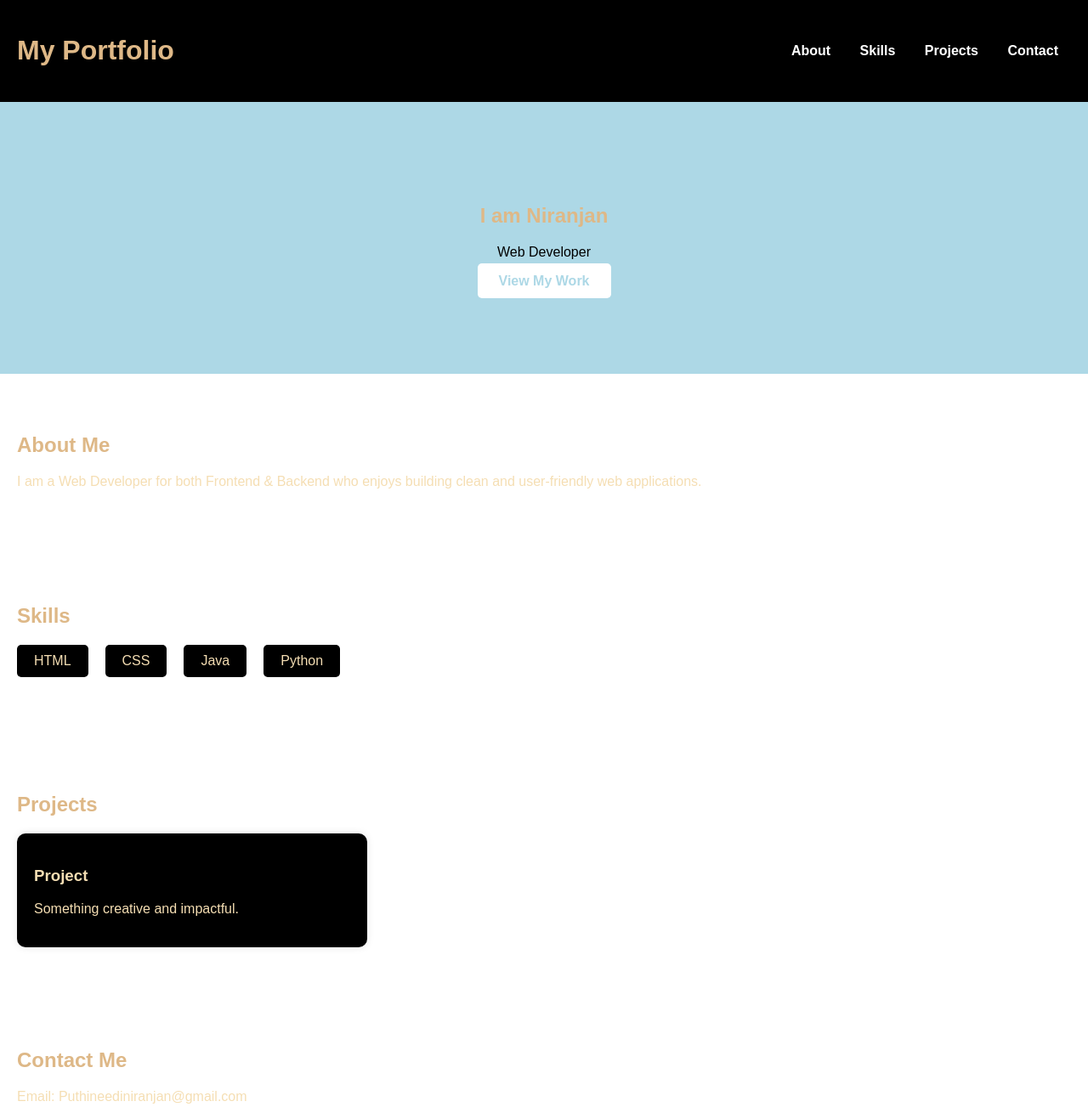
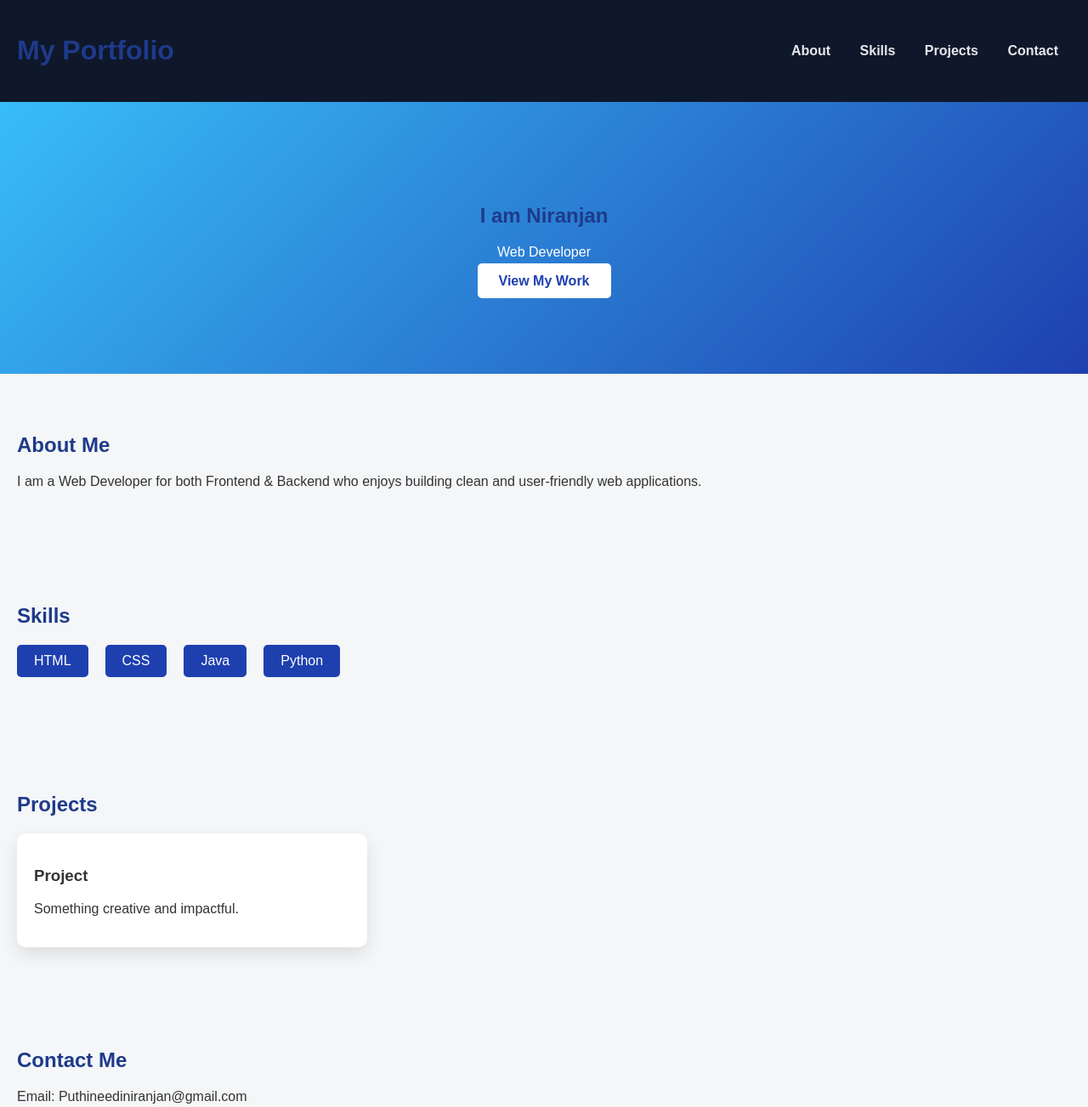
Before and after one commit to Niranjan1555/Personal-Portfolio, a plain HTML site: page index.html in a window 1280 px wide. Shown: the whole page at 85% size. Drawn offline with Linux system fonts and the light colour scheme.

Commit message:
Add files via upload

```diff
--- a/style1.css
+++ b/style1.css
@@ -1,14 +1,13 @@
-
 body {
     margin: 0;
     padding: 0;
     font-family: Arial, sans-serif;
-    background: white;
-    color: wheat;
+    background: #f4f6f8;
+    color: #333;
 }
 
 h1, h2 {
-    color: burlywood;
+    color: #1e3a8a;
 }
 
 header {
@@ -16,47 +15,46 @@ header {
     justify-content: space-between;
     align-items: center;
     padding: 20px;
-    background: black;
+    background: #0f172a;
     color: white;
 }
 
 header nav a {
     margin: 0 15px;
-    color: white;
+    color: #e5e7eb;
     text-decoration: none;
     font-weight: bold;
 }
 
 header nav a:hover {
-    color: black;
+    color: #38bdf8;
 }
+
 #hero {
     text-align: center;
     padding: 100px 20px;
-    background: lightblue;
-    color: black;
-}
-
-#hero span {
-    color: black;
+    background: linear-gradient(135deg, #38bdf8, #1e40af);
+    color: white;
 }
 
 .btn {
     padding: 12px 25px;
     background: white;
-    color: lightblue;
+    color: #1e40af;
     border-radius: 5px;
     text-decoration: none;
     font-weight: bold;
 }
 
 .btn:hover {
-    background: black;
+    background: #0f172a;
+    color: white;
 }
 
 #about, #skills, #projects, #contact {
     padding: 50px 20px;
 }
+
 
 .skill-list {
     list-style: none;
@@ -67,7 +65,8 @@ header nav a:hover {
 
 .skill-list li {
     padding: 10px 20px;
-    background: black;
+    background: #1e40af;
+    color: white;
     border-radius: 5px;
 }
 
@@ -78,10 +77,15 @@ header nav a:hover {
 }
 
 .project-card {
-    background: black;
+    background: white;
     padding: 20px;
     width: 30%;
     min-width: 250px;
     border-radius: 10px;
-    box-shadow: 0 0 10px rgba(0,0,0,0.1);
+    box-shadow: 0 8px 20px rgba(0,0,0,0.1);
+    color: #333;
 }
+
+#contact p {
+    font-size: 16px;
+}
```
